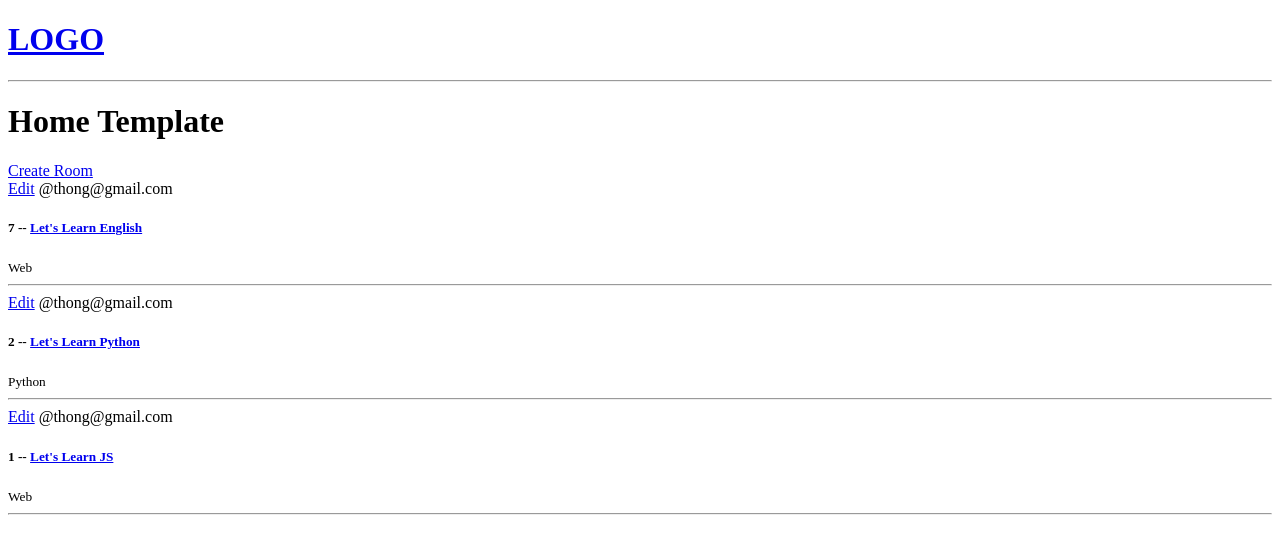
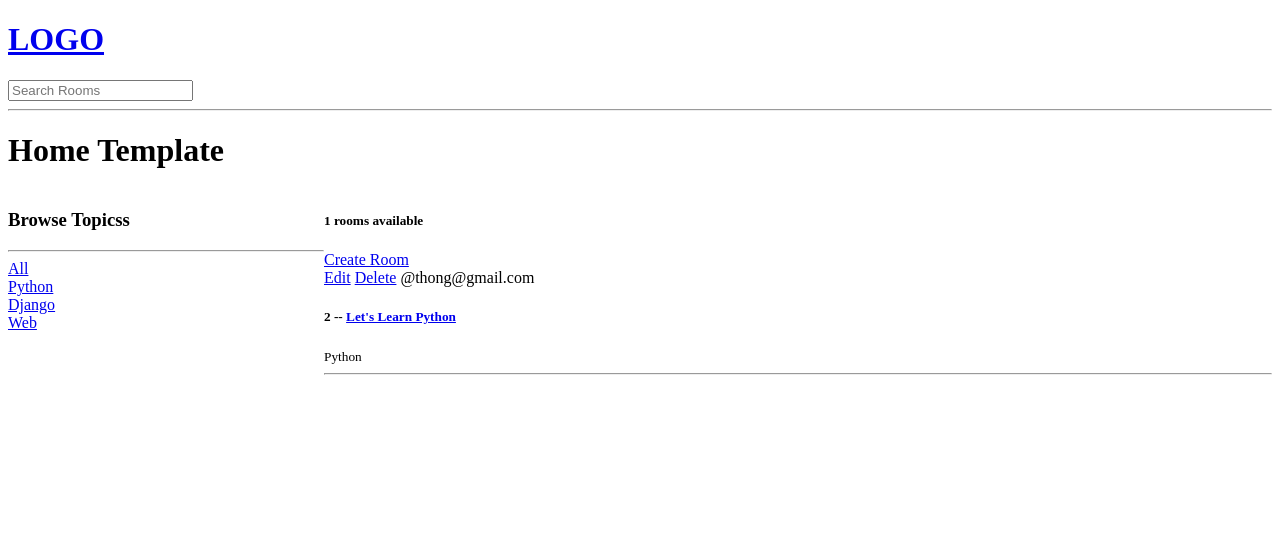
Before and after one commit to ngquocthong/learnDjango, a Django app: a page that uses templates/nav.html in a window 1280 px wide. Shown: the top 554 px of the page. Run offline with Django 4.2, Linux system fonts and the light colour scheme; data comes from the database, SQL or seed files in the repository; both versions use the stored data as it was after the commit.

Commit message:
choose room and search bar

```diff
--- a/base/templates/base/home.html
+++ b/base/templates/base/home.html
@@ -1,13 +1,39 @@
 {% extends 'main.html' %}
 
 {% block content %}
+
+<style>
+    .home-container{
+        display: grid;
+        grid-template-columns: 1fr 3fr;
+    }
+</style>
+
 <h1> Home Template </h1>
-<div>
+<div class="home-container">
+
+    <div>
+        <h3>Browse Topicss</h3>
+        <hr>
+        <div>
+            <a href="{%url 'home'%}">All</a>
+        </div>
+        {%for topic in topics%}
+
+            <div>
+                <a href="{%url 'home'%}?q={{topic.name}}">{{topic.name}}</a>
+            </div>
+        {%endfor%}
+    </div>
+
+    <div>
+        <h5>{{room_count}} rooms available</h5>
         <a href={% url 'create-room' %}>Create Room</a>
         <div>
             {% for room in rooms %}
             <div>
-                <a href={%url 'update-room' room.id %}>Edit</a>
+                <a href="{%url 'update-room' room.id %}">Edit</a>
+                <a href="{%url 'delete-room' room.id%}">Delete</a>
                 <span>@{{room.host.username}}</span>
                 <h5>{{room.id}} -- <a href="/room/{{room.id}}"> {{room.name}}</h5></a>
                 <small>{{room.topic.name}}</small>
@@ -16,6 +42,10 @@
             {% endfor %}
         </div>
 
+
+    </div>
+
+
 </div>
 
 {% endblock %}
--- a/base/urls.py
+++ b/base/urls.py
@@ -7,4 +7,5 @@
     path('room/<str:pk>/', views.room, name = "room"),
     path('create-room/', views.createRoom, name="create-room"),
     path('update-room/<str:pk>/', views.updateRoom, name="update-room"),
+    path('delete-room/<str:pk>/', views.deleteRoom, name="delete-room"),
 ]
--- a/base/views.py
+++ b/base/views.py
@@ -1,6 +1,7 @@
 from django.shortcuts import render, redirect
 from django.http import HttpResponse
-from .models import Room
+from django.db.models import Q
+from .models import Room, Topic, User
 from .forms import RoomForm
 """""
 rooms = [
@@ -12,9 +13,17 @@
 
 
 def home(request):
-    rooms = Room.objects.all()
-    context = {'rooms': rooms}
+    q = request.GET.get('q') if request.GET.get('q') != None else ''
+    rooms = Room.objects.filter(
+        Q(topic__name__contains=q) |
+        Q(name__icontains=q) |
+        Q(description__icontains=q)
+    )
+    topics = Topic.objects.all()
+    room_count = rooms.count()
+    context = {'rooms': rooms, 'topics': topics, 'room_count': room_count}
     return render(request, 'base/home.html', context)
+
 def room(request, pk):
     """
     room = None
@@ -31,7 +40,7 @@
 
     if request.method == 'POST':
         form = RoomForm(request.POST)
-        print(request.POST)
+        #print(request.POST)
         if form.is_valid():
             form.save()
             return redirect('home')
@@ -42,6 +51,17 @@
 def updateRoom(request, pk):
     room = Room.objects.get(id=pk)
     form = RoomForm(instance=room) #refill the text
-
+    if request.method == 'POST':
+        form = RoomForm(request.POST, instance=room)
+        if form.is_valid():
+            form.save()
+            return redirect('home')
     context = {'form': form}
     return render(request, 'base/room_form.html',context)
+
+def deleteRoom(request, pk):
+    room = Room.objects.get(id=pk)
+    if request.method == 'POST':
+        room.delete()
+        return redirect('home')
+    return render(request, 'base/delete.html', {'obj':room})
--- a/templates/nav.html
+++ b/templates/nav.html
@@ -1,4 +1,9 @@
-<a href = "/"">
+<a href = "/">
     <h1>LOGO</h1>
 </a>
+
+ <form method="GET" action="{% url 'home' %}">
+    <input  type="text" name="q" placeholder="Search Rooms">
+ </form>
+
 <hr>
```
Also changed, not shown: base/templates/base/delete.html (added, +13 -0 lines), db.sqlite3.
